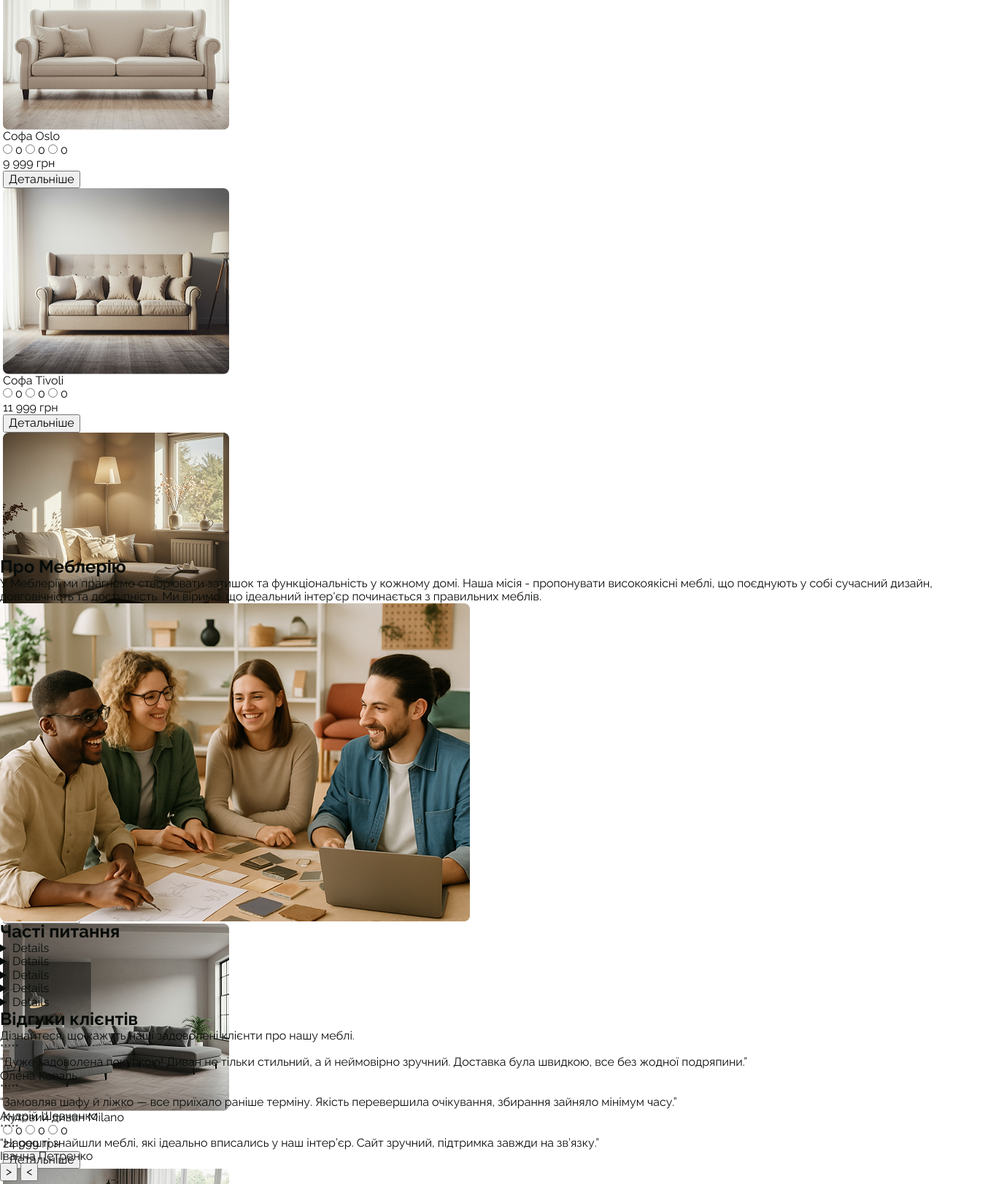
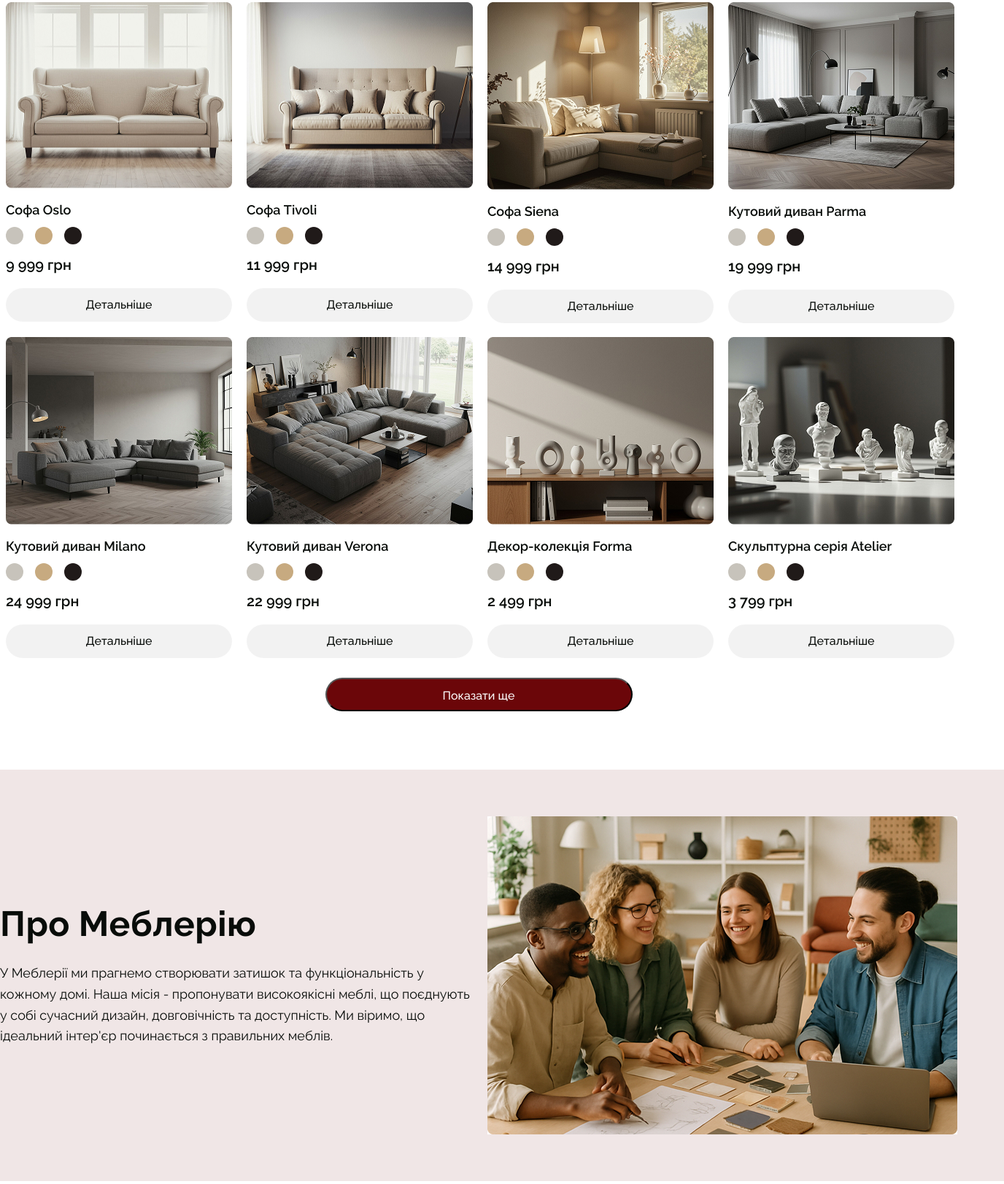
Before and after one commit to chernovetskiy96-commits/mebliariya, a plain HTML site: page index.html in a window 1280 px wide. Shown: the part 1177-2800 px from the top of the page at 73% size, 1376 px wide, since content can reach past the window. Drawn offline with nearby package versions, Linux system fonts and the light colour scheme.

Commit message:
add styles about section

```diff
--- a/index.html
+++ b/index.html
@@ -134,136 +134,205 @@
         </li>
       </ul>
 
-      <div>
-        <ul>
-          <li>
+      <!-- #endregion our products -->
+
+      <!-- #region our products cards -->
+
+      <div class="our-products-cards">
+        <ul class="our-products-cards-list">
+          <li class="our-products-cards-item">
             <img
               src="./img/our-products-cards/oslo.jpg"
               alt="sofa-oslo"
               width="310"
               height="255"
             />
-            <p>Софа Oslo</p>
-            <input type="radio" id="color" name="color" value="color" checked />
-            <label for="color">0</label>
-            <input type="radio" id="color" name="color" value="color" checked />
-            <label for="color">0</label>
-            <input type="radio" id="color" name="color" value="color" checked />
-            <label for="color">0</label>
-            <p>9 999 грн</p>
-            <button type="submit"><a href="">Детальніше</a></button>
+            <h3 class="our-products-cards-title">Софа Oslo</h3>
+            <ul class="our-products-cards-list-btn">
+              <li class="our-products-cards-btn">
+                <button class="gray-btn" type="button"></button>
+              </li>
+              <li class="our-products-cards-btn ">
+                <button class="beige-btn" type="button"></button>
+              </li>
+              <li class="our-products-cards-btn">
+                <button class="black-btn" type="button"></button>
+              </li>
+            </ul>
+            <p class="our-products-cards-cost">9 999 грн</p>
+
+            <button class="our-products-ditails" type="button">Детальніше</button>
           </li>
-          <li>
+          <li class="our-products-cards-item">
             <img
               src="./img/our-products-cards/tivoli.jpg"
               alt="sofa-tivolli"
               width="310"
               height="255"
             />
-            <p>Софа Tivoli</p>
-            <input type="radio" id="color" name="color" value="color" checked />
-            <label for="color">0</label>
-            <input type="radio" id="color" name="color" value="color" checked />
-            <label for="color">0</label>
-            <input type="radio" id="color" name="color" value="color" checked />
-            <label for="color">0</label>
-            <p>11 999 грн</p>
-            <button type="submit"><a href="#">Детальніше</a></button>
+            <h3 class="our-products-cards-title">Софа Tivoli</h3>
+            <ul class="our-products-cards-list-btn">
+              <li class="our-products-cards-btn">
+                <button class="gray-btn" type="button"></button>
+              </li>
+              <li class="our-products-cards-btn ">
+                <button class="beige-btn" type="button"></button>
+              </li>
+              <li class="our-products-cards-btn">
+                <button class="black-btn" type="button"></button>
+              </li>
+            </ul>
+            <p class="our-products-cards-cost">11 999 грн</p>
+
+            <button class="our-products-ditails" type="button">Детальніше</button>
           </li>
-          <li>
-            <img src="./img/our-products-cards/siena.jpg" alt="sofa-siena" />
-            <p>Софа Siena</p>
-            <input type="radio" id="color" name="color" value="color" checked />
-            <label for="color">0</label>
-            <input type="radio" id="color" name="color" value="color" checked />
-            <label for="color">0</label>
-            <input type="radio" id="color" name="color" value="color" checked />
-            <label for="color">0</label>
-            <p>14 999 грн</p>
-            <button type="submit"><a href="#">Детальніше</a></button>
+          <li class="our-products-cards-item">
+            <img
+              src="./img/our-products-cards/siena.jpg"
+              alt="sofa-siena"
+            />
+            <h3 class="our-products-cards-title">Софа Siena</h3>
+            <ul class="our-products-cards-list-btn">
+              <li class="our-products-cards-btn">
+                <button class="gray-btn" type="button"></button>
+              </li>
+              <li class="our-products-cards-btn ">
+                <button class="beige-btn" type="button"></button>
+              </li>
+              <li class="our-products-cards-btn">
+                <button class="black-btn" type="button"></button>
+              </li>
+            </ul>
+            <p class="our-products-cards-cost">14 999 грн</p>
+
+           <button class="our-products-ditails" type="button">Детальніше</button>
           </li>
-          <li>
-            <img src="./img/our-products-cards/parma.jpg" alt="sofa-parma" />
-            <p>Кутовий диван Parma</p>
-            <input type="radio" id="color" name="color" value="color" checked />
-            <label for="color">0</label>
-            <input type="radio" id="color" name="color" value="color" checked />
-            <label for="color">0</label>
-            <input type="radio" id="color" name="color" value="color" checked />
-            <label for="color">0</label>
-            <p>19 999 грн</p>
-            <button type="submit"><a href="#">Детальніше</a></button>
+          <li class="our-products-cards-item">
+            <img
+              src="./img/our-products-cards/parma.jpg"
+              alt="sofa-parma"
+            />
+            <h3 class="our-products-cards-title">Кутовий диван Parma</h3>
+            <ul class="our-products-cards-list-btn">
+              <li class="our-products-cards-btn">
+                <button class="gray-btn" type="button"></button>
+              </li>
+              <li class="our-products-cards-btn ">
+                <button class="beige-btn" type="button"></button>
+              </li>
+              <li class="our-products-cards-btn">
+                <button class="black-btn" type="button"></button>
+              </li>
+            </ul>
+            <p class="our-products-cards-cost">19 999 грн</p>
+
+            <button class="our-products-ditails" type="button">Детальніше</button>
           </li>
-          <li>
-            <img src="./img/our-products-cards/milano.jpg" alt="sofa-milano" />
-            <p>Кутовий диван Milano</p>
-            <input type="radio" id="color" name="color" value="color" checked />
-            <label for="color">0</label>
-            <input type="radio" id="color" name="color" value="color" checked />
-            <label for="color">0</label>
-            <input type="radio" id="color" name="color" value="color" checked />
-            <label for="color">0</label>
-            <p>24 999 грн</p>
-            <button type="submit"><a href="#">Детальніше</a></button>
+          <li class="our-products-cards-item">
+            <img
+              src="./img/our-products-cards/milano.jpg"
+              alt="sofa-milano"
+            />
+            <h3 class="our-products-cards-title">Кутовий диван Milano</h3>
+            <ul class="our-products-cards-list-btn">
+              <li class="our-products-cards-btn">
+                <button class="gray-btn" type="button"></button>
+              </li>
+              <li class="our-products-cards-btn ">
+                <button class="beige-btn" type="button"></button>
+              </li>
+              <li class="our-products-cards-btn">
+                <button class="black-btn" type="button"></button>
+              </li>
+            </ul>
+            <p class="our-products-cards-cost">24 999 грн</p>
+
+            <button class="our-products-ditails" type="button">Детальніше</button>
           </li>
-          <li>
-            <img src="./img/our-products-cards/verona.jpg" alt="sofa-verona" />
-            <p>Кутовий диван Verona</p>
-            <input type="radio" id="color" name="color" value="color" checked />
-            <label for="color">0</label>
-            <input type="radio" id="color" name="color" value="color" checked />
-            <label for="color">0</label>
-            <input type="radio" id="color" name="color" value="color" checked />
-            <label for="color">0</label>
-            <p>22 999 грн</p>
-            <button type="submit"><a href="#">Детальніше</a></button>
+          <li class="our-products-cards-item">
+            <img
+              src="./img/our-products-cards/verona.jpg"
+              alt="sofa-verona"
+            />
+            <h3 class="our-products-cards-title">Кутовий диван Verona</h3>
+            <ul class="our-products-cards-list-btn">
+              <li class="our-products-cards-btn">
+                <button class="gray-btn" type="button"></button>
+              </li>
+              <li class="our-products-cards-btn ">
+                <button class="beige-btn" type="button"></button>
+              </li>
+              <li class="our-products-cards-btn">
+                <button class="black-btn" type="button"></button>
+              </li>
+            </ul>
+            <p class="our-products-cards-cost">22 999 грн</p>
+
+            <button class="our-products-ditails" type="button">Детальніше</button>
           </li>
-          <li>
-            <img src="./img/our-products-cards/form.jpg" alt="decor-forma" />
-            <p>Декор-колекція Forma</p>
-            <input type="radio" id="color" name="color" value="color" checked />
-            <label for="color">0</label>
-            <input type="radio" id="color" name="color" value="color" checked />
-            <label for="color">0</label>
-            <input type="radio" id="color" name="color" value="color" checked />
-            <label for="color">0</label>
-            <p>2 499 грн</p>
-            <button type="submit"><a href="#">Детальніше</a></button>
+          <li class="our-products-cards-item">
+            <img
+              src="./img/our-products-cards/form.jpg"
+              alt="decor-forma"
+            />
+            <h3 class="our-products-cards-title">Декор-колекція Forma</h3>
+            <ul class="our-products-cards-list-btn">
+              <li class="our-products-cards-btn">
+                <button class="gray-btn" type="button"></button>
+              </li>
+              <li class="our-products-cards-btn ">
+                <button class="beige-btn" type="button"></button>
+              </li>
+              <li class="our-products-cards-btn">
+                <button class="black-btn" type="button"></button>
+              </li>
+            </ul>
+            <p class="our-products-cards-cost">2 499 грн</p>
+
+            <button class="our-products-ditails" type="button">Детальніше</button>
           </li>
-          <li>
+          <li class="our-products-cards-item">
             <img
               src="./img/our-products-cards/atelier.jpg"
               alt="sculpture-atelier"
             />
-            <p>Скульптурна серія Atelier</p>
-            <input type="radio" id="color" name="color" value="color" checked />
-            <label for="color">0</label>
-            <input type="radio" id="color" name="color" value="color" checked />
-            <label for="color">0</label>
-            <input type="radio" id="color" name="color" value="color" checked />
-            <label for="color">0</label>
-            <p>3 799 грн</p>
-            <button type="submit"><a href="#">Детальніше</a></button>
+            <h3 class="our-products-cards-title">Скульптурна серія Atelier</h3>
+            <ul class="our-products-cards-list-btn">
+              <li class="our-products-cards-btn">
+                <button class="gray-btn" type="button"></button>
+              </li>
+              <li class="our-products-cards-btn ">
+                <button class="beige-btn" type="button"></button>
+              </li>
+              <li class="our-products-cards-btn">
+                <button class="black-btn" type="button"></button>
+              </li>
+            </ul>
+            <p class="our-products-cards-cost">3 799 грн</p>
+
+            <button class="our-products-ditails" type="button">Детальніше</button>
+
           </li>
         </ul>
       </div>
+      <button class="our-products-next red-btn" type="submit">Показати ще</button>
 
-      <button type="submit"><a href="#">Показати ще</a></button>
-    </section>
-
-    <!-- #endregion our products -->
+      <!-- #endregion our products cards -->
 
     <!-- #region about -->
 
     <section class="about">
-      <h2>Про Меблерію</h2>
-      <p>
-        У Меблерії ми прагнемо створювати затишок та функціональність у кожному
-        домі. Наша місія - пропонувати високоякісні меблі, що поєднують у собі
-        сучасний дизайн, довговічність та доступність. Ми віримо, що ідеальний
-        інтер'єр починається з правильних меблів.
-      </p>
+      <div class="about-container">
+        <h2 class="about-title">Про Меблерію</h2>
+        <p class="about-content">
+          У Меблерії ми прагнемо створювати затишок та функціональність у кожному
+          домі. Наша місія - пропонувати високоякісні меблі, що поєднують у собі
+          сучасний дизайн, довговічність та доступність. Ми віримо, що ідеальний
+          інтер'єр починається з правильних меблів.
+        </p>
+      </div>
       <img
+        class="about-img"
         src="./img/about/about-peoples.jpg"
         alt="smile-people"
         width="644"
--- a/styles/styles.css
+++ b/styles/styles.css
@@ -56,13 +56,16 @@ ul {
 }
 
 .red-btn {
+    font-weight: 500;
+    font-size: 16px;
+    line-height: 1.6;
+    color: #ffffff;
     border-radius: 100px;
     padding: 8px 20px;
     min-width: 129px;
     height: 42px;
     box-shadow: 0 1px 2px 0 var(--opacity-neutral-darkest-5), inset 0 -2px 1px 0 rgba(0, 0, 0, 0.2), inset 0 0 0 1px var(--opacity-neutral-darkest-15), inset 0 2px 1px 0 rgba(255, 255, 255, 0.25), inset 0 32px 24px 0 var(--opacity-white-5);
     background-color: #6B0609;
-    color: #ffffff
 }
 
 /* #region header */
@@ -174,7 +177,7 @@ main {
 .our-products-section {
     width: 1312px;
     max-width: 1318px;
-    height: 1362px;
+    height: 100%;
     margin: 0 auto;
     padding: 80px 4px 0;
 }
@@ -214,13 +217,14 @@ main {
     border-radius: 8px;
     cursor: pointer;
     background-color: rgba(0, 0, 0, 0.4);
-    transition: outline 250ms ease, background-color 250ms ease;
+    transition: border 250ms ease, background-color 250ms ease;
 
 }
 
 .our-products-item:active,
 .our-products-item:focus-within {
-    outline: 8px solid #800f13;
+    border: 8px solid #800f13;
+    outline: none;
     background-color: rgba(0, 0, 0, 0.7);
 }
 
@@ -302,6 +306,153 @@ main {
     background-image: url(/img/our-products-img/decor.png);
 }
 
+/* #endregion our products */
 
 
-/* endregion our products */
+/* #region our products cards */
+
+.our-products-cards {
+    max-width: 1312px;
+    margin: 0 auto;
+    padding: 80px 4px 0;
+    margin-bottom: 32px;
+}
+
+.our-products-cards-list {
+    display: flex;
+    flex-wrap: wrap;
+    gap: 24px;
+
+}
+
+.our-products-cards-item {
+    width: calc((100% - 72px) / 4);
+    height: 435px;
+}
+
+.our-products-cards-title {
+    font-weight: 600;
+    font-size: 18px;
+    line-height: 1.6;
+    color: #080C09;
+    padding: 16px 0 8px;
+}
+
+.our-products-cards-list-btn {
+    display: flex;
+    gap: 16px;
+}
+
+.gray-btn,
+.beige-btn,
+.black-btn {
+    border-radius: 50%;
+    width: 24px;
+    height: 24px;
+    border: none;
+    cursor: pointer;
+    transition: border 250ms ease;
+}
+
+.our-products-cards-btn button:focus-within,
+.our-products-cards-btn button:active {
+    border: 4px solid #838584;
+    outline: none;
+}
+
+.gray-btn {
+    background-color: #C7C3BB;
+}
+
+.beige-btn {
+    background-color: #C7AA80;
+}
+
+.black-btn {
+    background-color: #201A19;
+}
+
+.our-products-cards-cost {
+    font-weight: 600;
+    font-size: 20px;
+    line-height: 1.6;
+    color: #080C09;
+    padding-top: 8px;
+}
+
+
+.our-products-ditails {
+    border-radius: 100px;
+    padding: 10px 24px;
+    width: 310px;
+    height: 46px;
+    background: rgba(8, 12, 9, 0.05);
+    border: none;
+    font-weight: 500;
+    font-size: 16px;
+    line-height: 1.6;
+    color: #080C09;
+    cursor: pointer;
+    margin-top: 16px;
+}
+
+.our-products-next {
+        padding: 10px 24px;
+        width: 421px;
+        height: 46px;
+        transition: background-color 250ms ease;
+        cursor: pointer;
+        display: block;
+        margin: 0 auto;
+        /* margin-top: 32px; */
+}
+
+.our-products-next:hover,
+.our-products-next:focus {
+    background-color: rgb(119, 50, 52);
+}
+
+/* #endregion our products cards */
+
+
+/* #region about */
+
+.about {
+    background-color: #F0E6E6;
+    width: 1440px;
+    min-height: 564px;
+    position: relative;
+    left: 50%;
+    transform: translateX(-50%);
+    margin-top: 80px;
+}
+
+.about-container {
+    padding-top: 183px;
+    padding-left: 64px;
+}
+
+.about-title {
+    font-weight: 700;
+    font-size: 48px;
+    line-height: 1.2;
+    letter-spacing: 0.01em;
+    color: #080C09;
+    padding-bottom: 24px;
+}
+
+.about-content {
+    font-weight: 400;
+    font-size: 18px;
+    line-height: 1.6;
+    color: #080C09;
+    width: 644px;
+}
+
+.about-img {
+    position: absolute;
+    top: 64px;
+    right: 64px;
+}
+
+/* #endregion about */
```
